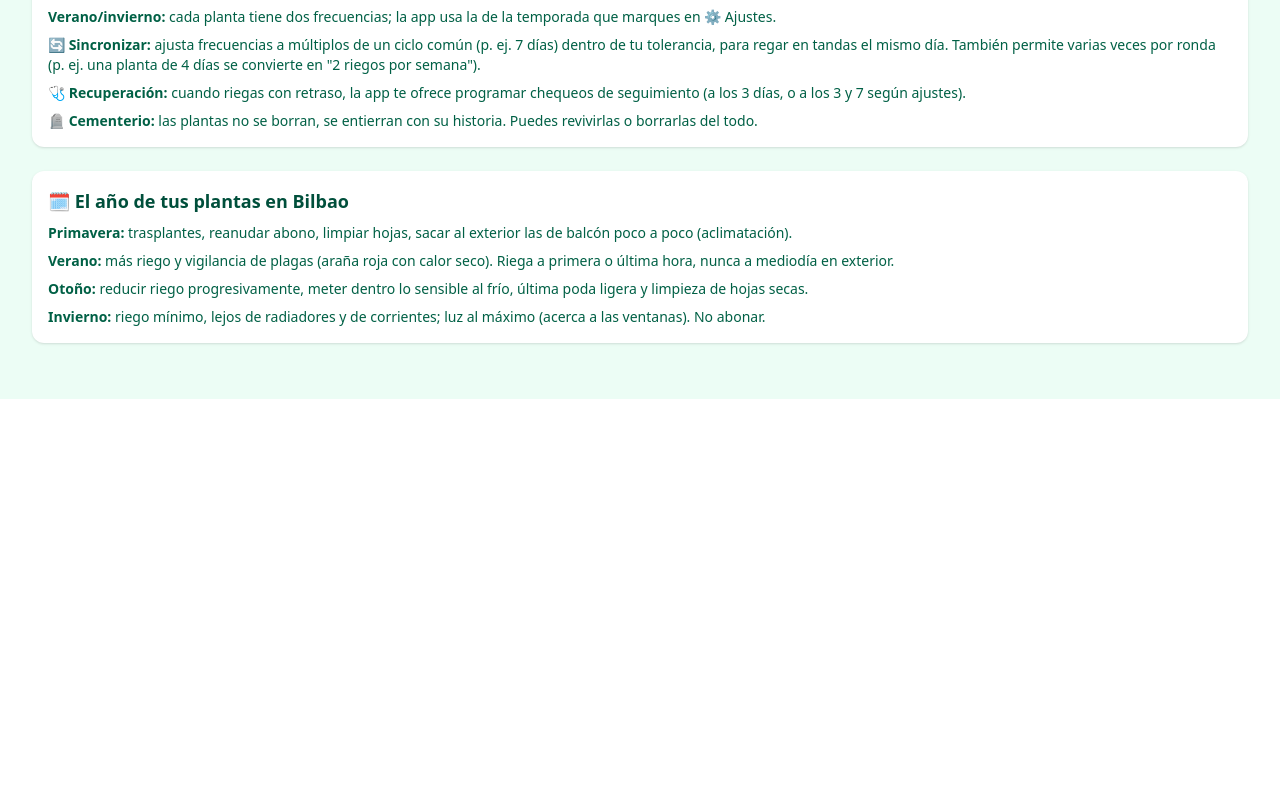
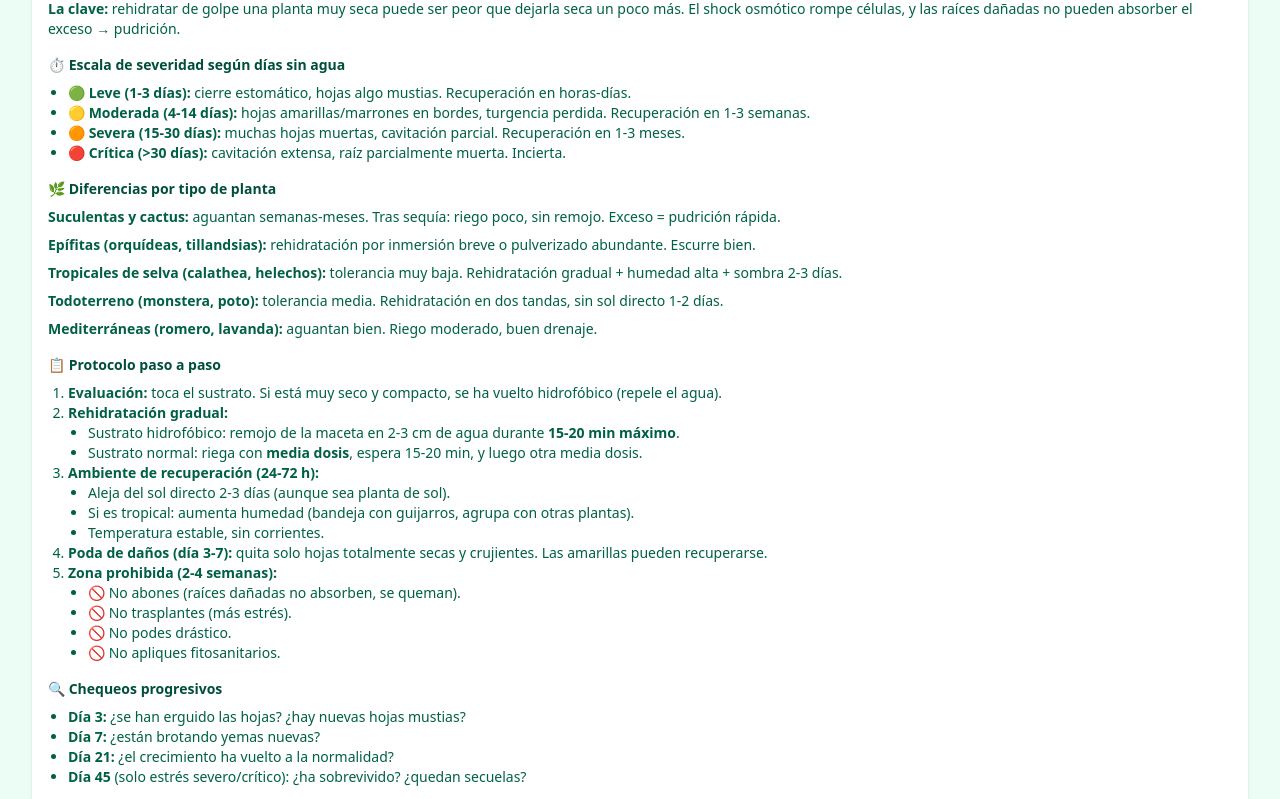
Before and after one commit to tot9308/Totoland, a Next.js app: page /guide in a window 1280 px wide. Shown: the part 1841-2640 px from the top of the page. Before the commit the page ends 2240 px from the top, so only its background shows below. Built offline with nearby package versions, Linux system fonts and the light colour scheme.

Commit message:
Guia completa con seccion de recuperacion post-sequia

```diff
--- a/app/guide/page.tsx
+++ b/app/guide/page.tsx
@@ -1,6 +1,4 @@
 import Link from "next/link"
-
-export const metadata = { title: "Guía · Totoland" }
 
 function S({ title, children }: { title: string; children: React.ReactNode }) {
   return (
@@ -49,10 +47,10 @@ export default function GuidePage() {
         <p>Pulverizar sube la humedad solo durante unos minutos. Para subirla de verdad en la habitación, lo que ayuda es <b>agrupar plantas</b>, <b>bandeja con guijarros y agua</b> (la maceta encima, sin tocar el agua), o ubicarlas en baño/cocina luminosos.</p>
         <p><b>Sí pulverizar:</b> tropicales de selva (calathea, maranta, helechos, fittonia, palmeras de interior, alocasia).</p>
         <p><b>Pulverizar con moderación:</b> solo en verano o cuando la calefacción esté encendida y el aire sea muy seco.</p>
-        <p><b>Nunca pulverizar:</b> crasas, cactus, violeta africana, begonia rex, plantas con hojas aterciopeladas o peludas. El agua en sus hojas mancha o pudre.</p>
+        <p><b>Nunca pulverizar:</b> crasas, cactus, violeta africana, begonia rex, plantas con hojas peludas. El agua en sus hojas mancha o pudre.</p>
         <p>🔧 <b>Cómo pulverizar bien:</b></p>
         <ul className="list-disc pl-5">
-          <li>Usa un pulverizador de <b>gota fina</b> (nebulizador): los de limpieza de hogar suelen ser demasiado gruesos.</li>
+          <li>Usa un pulverizador de <b>gota fina</b> (nebulizador).</li>
           <li>Distancia: unos <b>30-40 cm</b> de la planta. Nunca a quemarropa.</li>
           <li><b>Niebla, no lluvia</b>: la idea es crear bruma alrededor, no empapar las hojas.</li>
           <li>Pulveriza por la <b>mañana</b>, nunca al atardecer: así las hojas se secan antes de la noche y no proliferan hongos.</li>
@@ -83,12 +81,69 @@ export default function GuidePage() {
         <p>Las más conflictivas en casa: lirio de paz, monstera, poto, dieffenbachia, ciclamen y azalea. Colócalas altas o fuera de alcance.</p>
       </S>
 
+      <S title="🩺 Recuperación tras sequía: protocolo científico">
+        <p>Cuando una planta pasa sed, ocurren cosas en cadena: cierra estomas (deja de hacer fotosíntesis), pierde turgencia (hojas mustias), sufre daño oxidativo, y si la sequía es larga, se forman burbujas en los vasos del xilema (cavitación) que son parcialmente irreversibles.</p>
+        <p><b>La clave:</b> rehidratar de golpe una planta muy seca puede ser peor que dejarla seca un poco más. El shock osmótico rompe células, y las raíces dañadas no pueden absorber el exceso → pudrición.</p>
+
+        <h3 className="mt-4 font-semibold text-emerald-900">⏱️ Escala de severidad según días sin agua</h3>
+        <ul className="list-disc pl-5">
+          <li><b>🟢 Leve (1-3 días):</b> cierre estomático, hojas algo mustias. Recuperación en horas-días.</li>
+          <li><b>🟡 Moderada (4-14 días):</b> hojas amarillas/marrones en bordes, turgencia perdida. Recuperación en 1-3 semanas.</li>
+          <li><b>🟠 Severa (15-30 días):</b> muchas hojas muertas, cavitación parcial. Recuperación en 1-3 meses.</li>
+          <li><b>🔴 Crítica (&gt;30 días):</b> cavitación extensa, raíz parcialmente muerta. Incierta.</li>
+        </ul>
+
+        <h3 className="mt-4 font-semibold text-emerald-900">🌿 Diferencias por tipo de planta</h3>
+        <p><b>Suculentas y cactus:</b> aguantan semanas-meses. Tras sequía: riego poco, sin remojo. Exceso = pudrición rápida.</p>
+        <p><b>Epífitas (orquídeas, tillandsias):</b> rehidratación por inmersión breve o pulverizado abundante. Escurre bien.</p>
+        <p><b>Tropicales de selva (calathea, helechos):</b> tolerancia muy baja. Rehidratación gradual + humedad alta + sombra 2-3 días.</p>
+        <p><b>Todoterreno (monstera, poto):</b> tolerancia media. Rehidratación en dos tandas, sin sol directo 1-2 días.</p>
+        <p><b>Mediterráneas (romero, lavanda):</b> aguantan bien. Riego moderado, buen drenaje.</p>
+
+        <h3 className="mt-4 font-semibold text-emerald-900">📋 Protocolo paso a paso</h3>
+        <ol className="list-decimal pl-5">
+          <li><b>Evaluación:</b> toca el sustrato. Si está muy seco y compacto, se ha vuelto hidrofóbico (repele el agua).</li>
+          <li><b>Rehidratación gradual:</b>
+            <ul className="list-disc pl-5">
+              <li>Sustrato hidrofóbico: remojo de la maceta en 2-3 cm de agua durante <b>15-20 min máximo</b>.</li>
+              <li>Sustrato normal: riega con <b>media dosis</b>, espera 15-20 min, y luego otra media dosis.</li>
+            </ul>
+          </li>
+          <li><b>Ambiente de recuperación (24-72 h):</b>
+            <ul className="list-disc pl-5">
+              <li>Aleja del sol directo 2-3 días (aunque sea planta de sol).</li>
+              <li>Si es tropical: aumenta humedad (bandeja con guijarros, agrupa con otras plantas).</li>
+              <li>Temperatura estable, sin corrientes.</li>
+            </ul>
+          </li>
+          <li><b>Poda de daños (día 3-7):</b> quita solo hojas totalmente secas y crujientes. Las amarillas pueden recuperarse.</li>
+          <li><b>Zona prohibida (2-4 semanas):</b>
+            <ul className="list-disc pl-5">
+              <li>🚫 No abones (raíces dañadas no absorben, se queman).</li>
+              <li>🚫 No trasplantes (más estrés).</li>
+              <li>🚫 No podes drástico.</li>
+              <li>🚫 No apliques fitosanitarios.</li>
+            </ul>
+          </li>
+        </ol>
+
+        <h3 className="mt-4 font-semibold text-emerald-900">🔍 Chequeos progresivos</h3>
+        <ul className="list-disc pl-5">
+          <li><b>Día 3:</b> ¿se han erguido las hojas? ¿hay nuevas hojas mustias?</li>
+          <li><b>Día 7:</b> ¿están brotando yemas nuevas?</li>
+          <li><b>Día 21:</b> ¿el crecimiento ha vuelto a la normalidad?</li>
+          <li><b>Día 45</b> (solo estrés severo/crítico): ¿ha sobrevivido? ¿quedan secuelas?</li>
+        </ul>
+
+        <p className="mt-4"><b>La app te guía:</b> al regar con retraso o marcar manualmente "en recuperación", calcula la severidad según tipo de planta y te programa los chequeos. En cada uno te pregunta qué observas y te da el paso siguiente.</p>
+      </S>
+
       <S title="🔣 Símbolos y cómo piensa la app">
         <p>💧 Regar · 💧+🌫 Regar y pulverizar · ＋ Más acciones (observaciones, plagas…) · ⭐ Foto principal · 🪦 Cementerio · 🔄 Sincronizar · 🔔 Avisos · ✏️ Editar · 🖨 PDF.</p>
         <p><b>"Le toca"</b> sale cuando han pasado más días que su frecuencia desde el último riego (o si nunca se regó).</p>
         <p><b>Verano/invierno:</b> cada planta tiene dos frecuencias; la app usa la de la temporada que marques en ⚙️ Ajustes.</p>
         <p><b>🔄 Sincronizar:</b> ajusta frecuencias a múltiplos de un ciclo común (p. ej. 7 días) dentro de tu tolerancia, para regar en tandas el mismo día. También permite varias veces por ronda (p. ej. una planta de 4 días se convierte en "2 riegos por semana").</p>
-        <p><b>🩺 Recuperación:</b> cuando riegas con retraso, la app te ofrece programar chequeos de seguimiento (a los 3 días, o a los 3 y 7 según ajustes).</p>
+        <p><b>🩺 Recuperación:</b> cuando riegas con retraso o marcas manualmente una planta, la app calcula la severidad según tipo y te guía con instrucciones específicas y chequeos progresivos.</p>
         <p><b>🪦 Cementerio:</b> las plantas no se borran, se entierran con su historia. Puedes revivirlas o borrarlas del todo.</p>
       </S>
 
```
